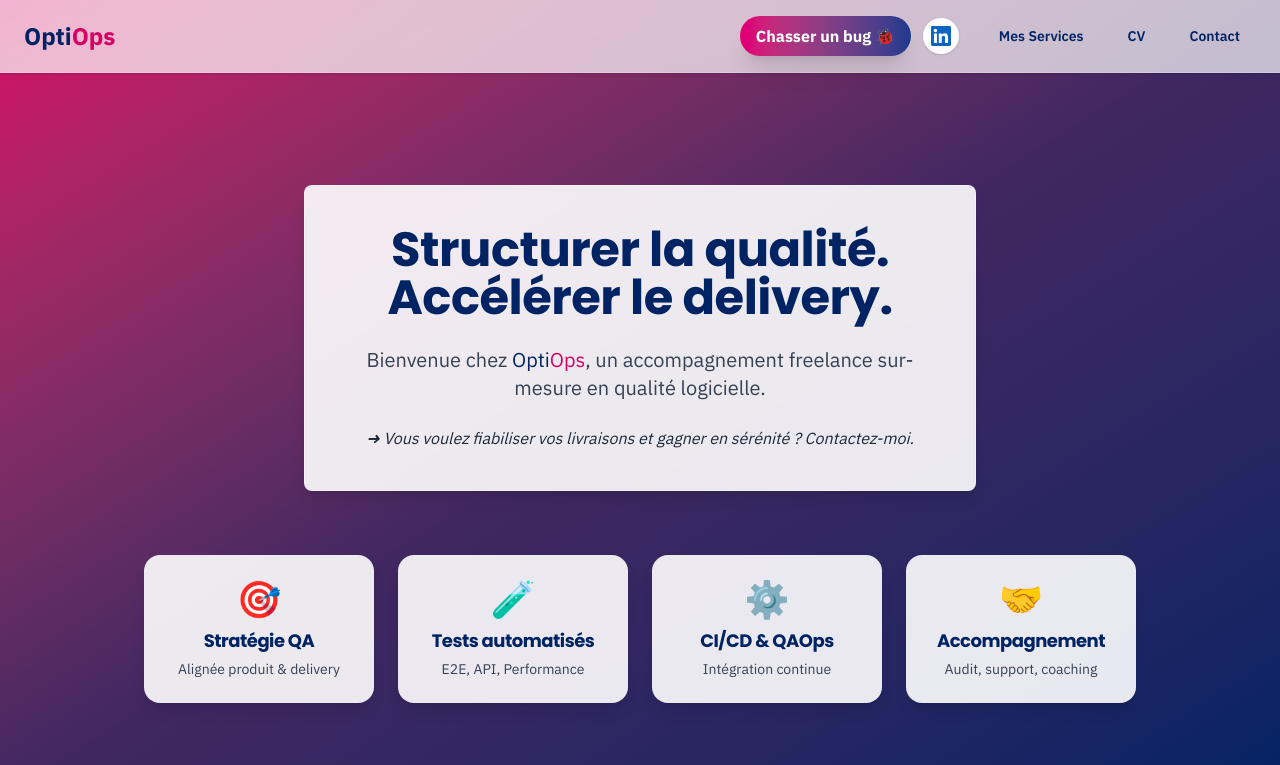
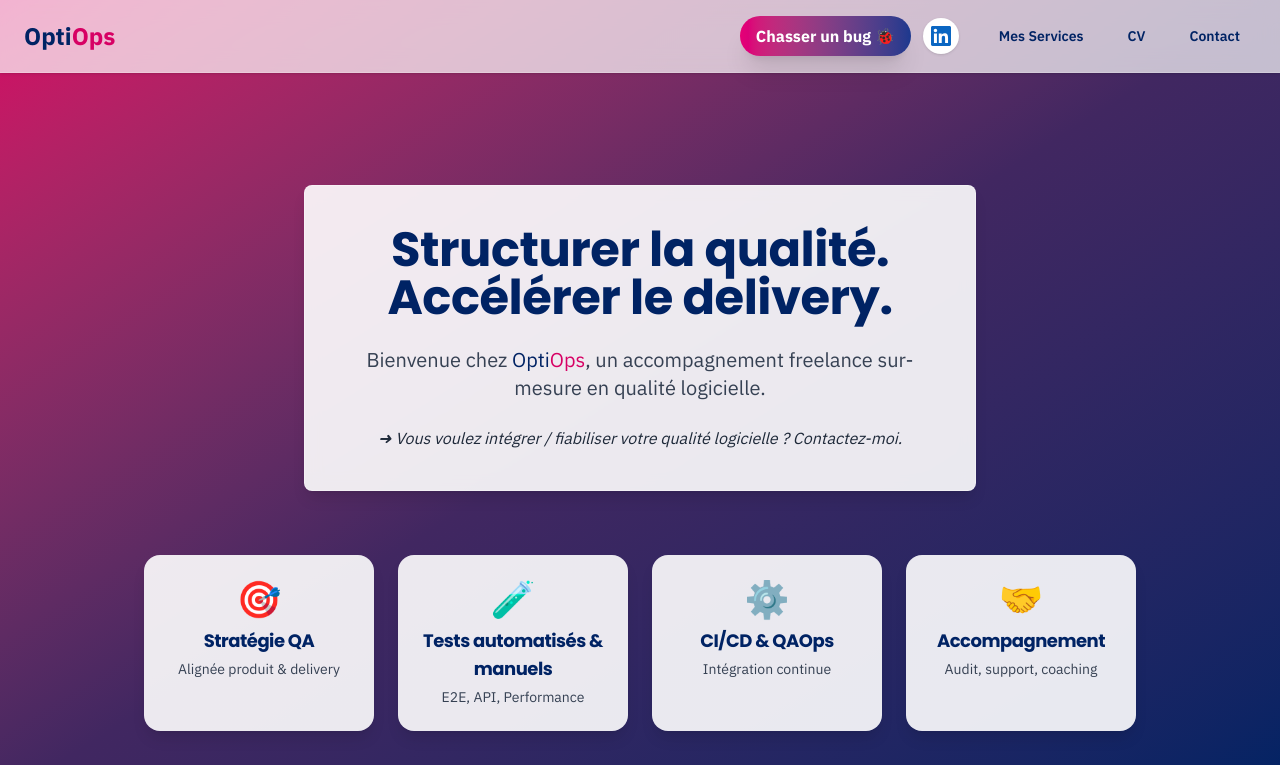
Before and after one commit to Mehdi92i/OptiOps, a Next.js app: page / in a window 1280 px wide. Shown: the top 765 px of the page. Built offline with nearby package versions, Linux system fonts and the light colour scheme.

Commit message:
change content services

```diff
--- a/src/app/contact/page.js
+++ b/src/app/contact/page.js
@@ -14,7 +14,7 @@ export default function Contact() {
                         <span className="text-[#D70064]">collaborer</span> ?
                     </h1>
                     <p className="text-lg md:text-xl text-gray-700">
-                        Que ce soit pour un accompagnement QA, un audit, ou une mission courte, je suis à votre écoute. Parlons qualité, efficacité et livraisons sereines.
+                        Que ce soit pour un accompagnement QA, un audit, je suis à votre écoute. Parlons qualité et adaptons votre besoin.
                     </p>
                 </div>
 
--- a/src/app/page.js
+++ b/src/app/page.js
@@ -35,7 +35,7 @@ export default function Home() {
                     </p>
 
                     <p className="italic text-gray-800 mt-4 text-center">
-                        ➜ Vous voulez fiabiliser vos livraisons et gagner en sérénité ?
+                        ➜ Vous voulez intégrer / fiabiliser votre qualité logicielle ?
                         Contactez-moi.
                     </p>
                 </div>
@@ -56,7 +56,7 @@ export default function Home() {
                         className="bg-white/90 text-[#412761] rounded-2xl p-6 shadow-lg text-center flex flex-col items-center hover:scale-105 transition-transform duration-300"
                     >
                         <span className="text-4xl mb-2">🧪</span>
-                        <h3 className="font-bold text-lg">Tests automatisés</h3>
+                        <h3 className="font-bold text-lg">Tests automatisés & manuels</h3>
                         <p className="text-sm text-gray-700 mt-1">E2E, API, Performance</p>
                     </Link>
 
--- a/src/app/services/page.js
+++ b/src/app/services/page.js
@@ -22,7 +22,7 @@ export default function Services() {
             color: 'text-[#412761]',
             title: 'Tests automatisés',
             description:
-                "J’implémente ou optimise vos tests E2E, API et performance. Je travaille avec des outils comme Cypress, Postman, Jest ou K6. Objectif : automatiser intelligemment pour accélérer le feedback et fiabiliser les déploiements.",
+                "J’implémente ou optimise vos tests E2E, API et performance. Je travaille avec des outils comme Cypress, Postman ou K6. Je vous aide à automatiser intelligemment pour accélérer le feedback et fiabiliser les déploiements.",
         },
         {
             id: 'qaops',
@@ -38,7 +38,7 @@ export default function Services() {
             color: 'text-[#D70064]',
             title: 'Accompagnement',
             description:
-                "Que ce soit pour un audit QA, du coaching de testeurs, ou pour formaliser votre référentiel de tests, je vous accompagne avec des pratiques adaptées à votre structure et vos outils. L’objectif : vous rendre autonomes sur votre qualité.",
+                "Que ce soit pour un audit QA, du coaching de testeurs, ou pour formaliser votre référentiel de tests, je vous accompagne avec des pratiques adaptées à votre structure et vos outils. Mon but est de vous rendre autonomes sur votre qualité.",
         },
     ];
 
--- a/src/components/cv/CvTools.jsx
+++ b/src/components/cv/CvTools.jsx
@@ -8,8 +8,6 @@ export default function CvTools() {
                     <div className="flex flex-wrap gap-2">
                         {[
                             "🧪 Cypress",
-                            "🧭 Selenium WebDriver",
-                            "📦 Jest",
                             "🧰 Katalon",
                             "📈 K6",
                             "💻 JavaScript",
```
